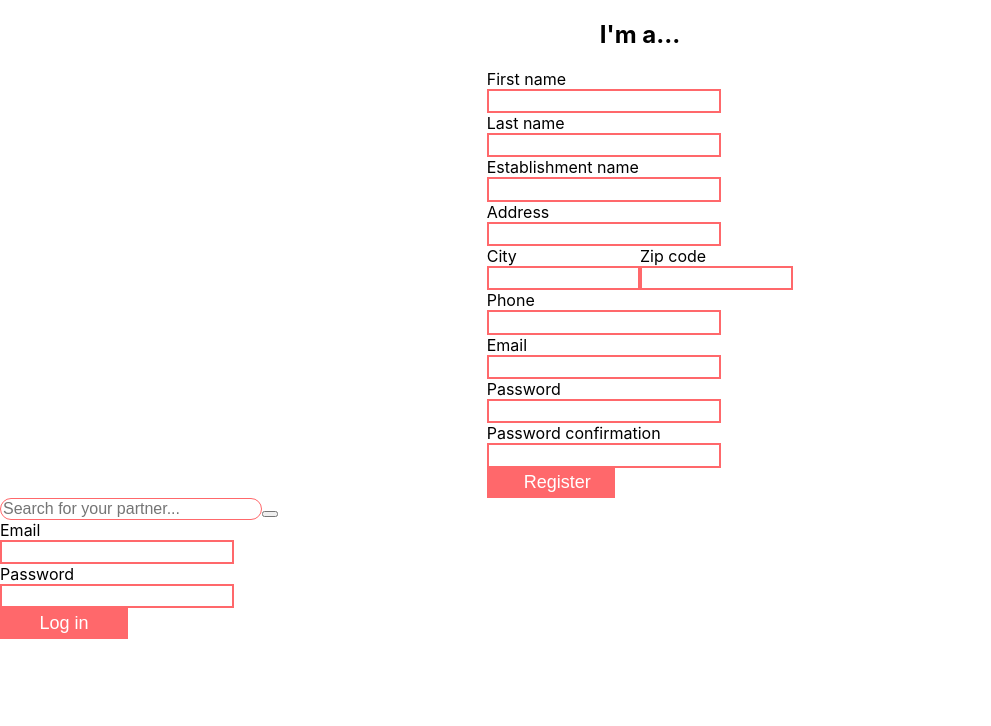
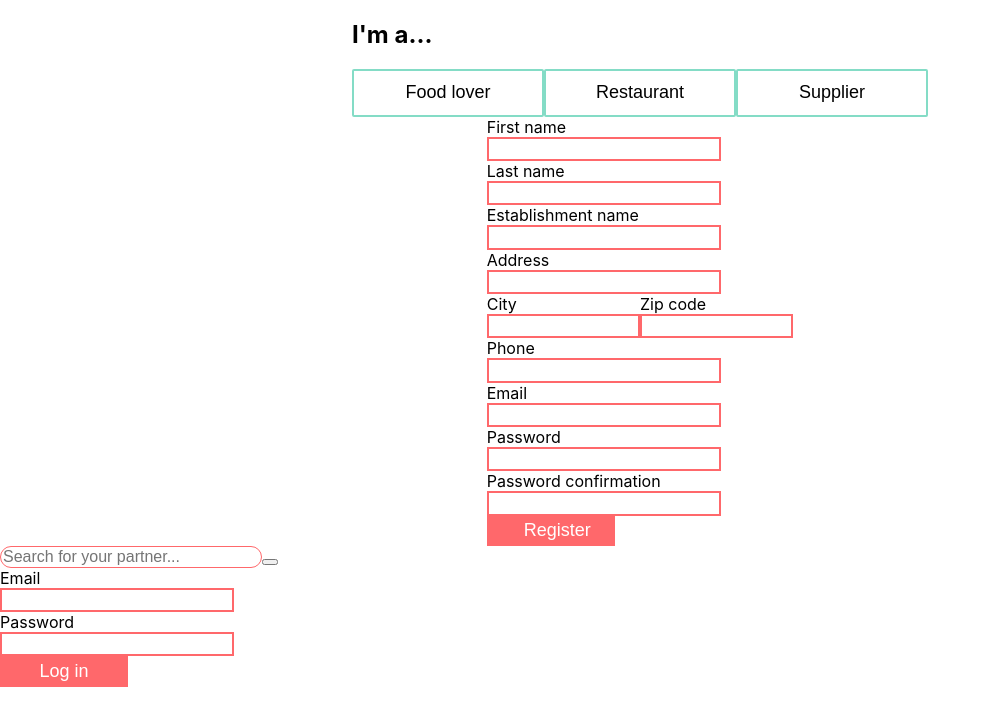
Before and after one commit to frankperler/foodprint, a React (Create React App) app in the folder client/: page / in a window 1280 px wide. Shown: the top 726 px of the page, without its empty margins (0-991 px from the left). Built offline with nearby package versions, Linux system fonts and the light colour scheme.

Commit message:
feat: mapping button group

```diff
--- a/client/src/components/add-partner/Searchbar.tsx
+++ b/client/src/components/add-partner/Searchbar.tsx
@@ -2,8 +2,6 @@ import React from 'react';
 import { SearchInput } from './add-partner-styled-components/Searchbar.style';
 
 export const Searchbar = (): JSX.Element => {
-
-
 
   return (
     <form>
--- a/client/src/components/registration/ButtonGroup.tsx
+++ b/client/src/components/registration/ButtonGroup.tsx
@@ -2,23 +2,26 @@ import React from 'react';
 import { useState } from 'react';
 import { TypeButton } from './registration-styled-components/ChooseUserType.style';
 
+type Props = {
+  buttons: string[];
+}
 
-export const ButtonGroup = ({buttons, doSomethingAfterClick}): JSX.Element => {
+export const ButtonGroup = ({buttons}: Props): JSX.Element => {
 
 
-  const [clickedId, setClickedId] = useState<number>(-1)
+  // const [clickedId, setClickedId] = useState<number>(-1)
 
-  const handleTypeClick = (e: MouseEvent, id: number) => {
-    setClickedId(id)
-    console.log(e);
-  }
+  // const handleTypeClick = (e: any, id: number) => {
+  //   setClickedId(id)
+  //   console.log(e);
+  // }
 
 
   return (
-    <>
-      {buttons.map((i: number, buttonLabel: string) => {
-            <TypeButton key={i} name={buttonLabel} onClick={(e) => handleTypeClick(e, i)}>{buttonLabel}</TypeButton>
-      })}
-    </>
+    <div>
+     {buttons.map((buttonLabel: string, i: number) =>
+      <TypeButton key={i} name={buttonLabel}>{buttonLabel}</TypeButton>
+      )}
+    </div>
   )
 }
--- a/client/src/components/registration/ChooseUserType.tsx
+++ b/client/src/components/registration/ChooseUserType.tsx
@@ -6,16 +6,16 @@ import { ButtonGroup } from './ButtonGroup';
 
 export const ChooseUserType = (): JSX.Element => {
 
-  const printButtonLabel = (e: MouseEvent) => {
-    console.log(e.currentTarget);
-  }
+  // const printButtonLabel = (e: MouseEvent) => {
+  //   console.log(e.currentTarget);
+  // }
 
   return (
 
     <Wrapper>
     <section>
         <h1>I'm a...</h1>
-        <ButtonGroup buttons={["Food lover", "Restaurant", "Food supplier"]} doSomethingAfterClick={printButtonLabel}></ButtonGroup>
+      <ButtonGroup buttons={["Food lover", "Restaurant", "Supplier"]}></ButtonGroup>
     </section>
     </Wrapper>
 
```
